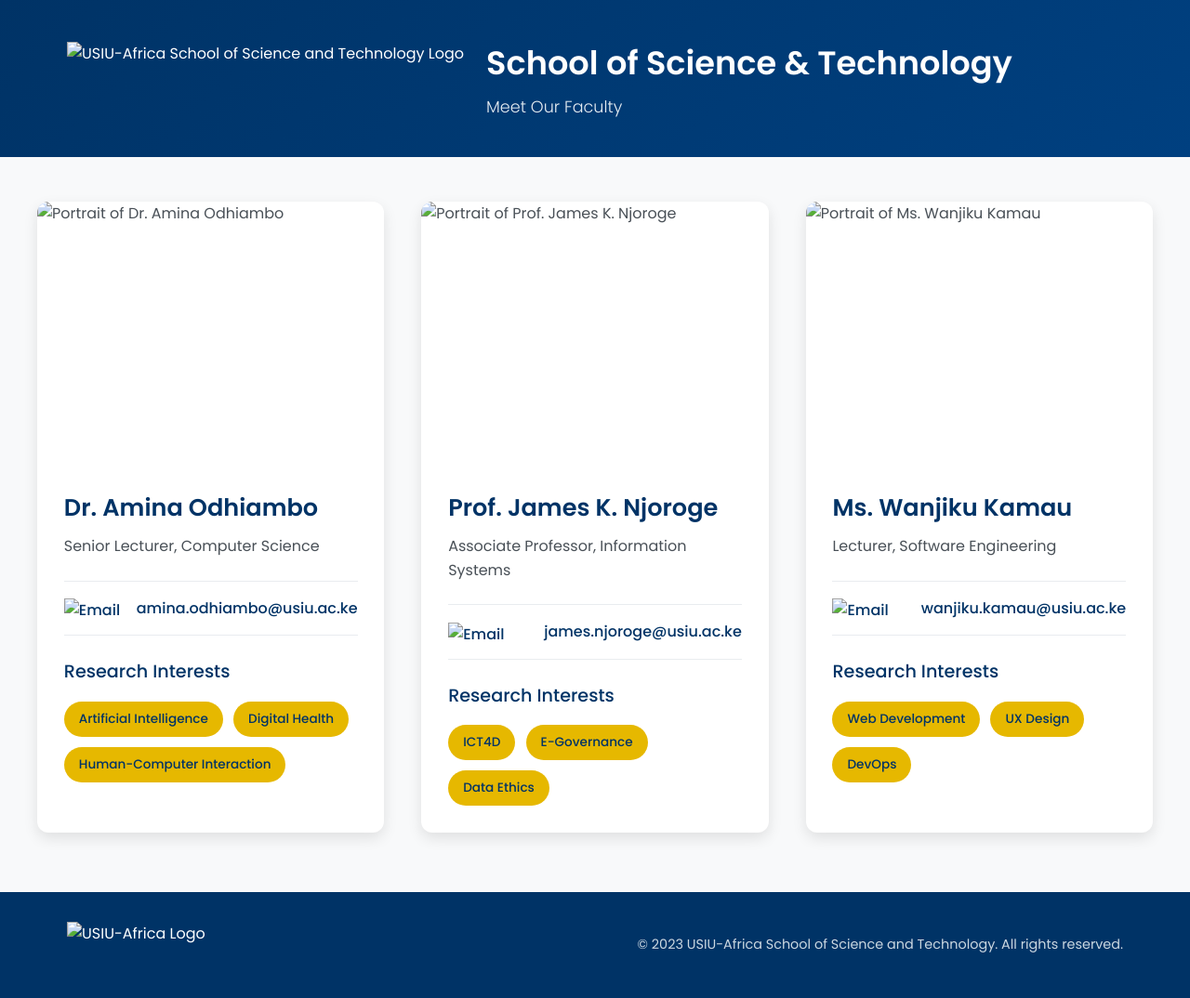
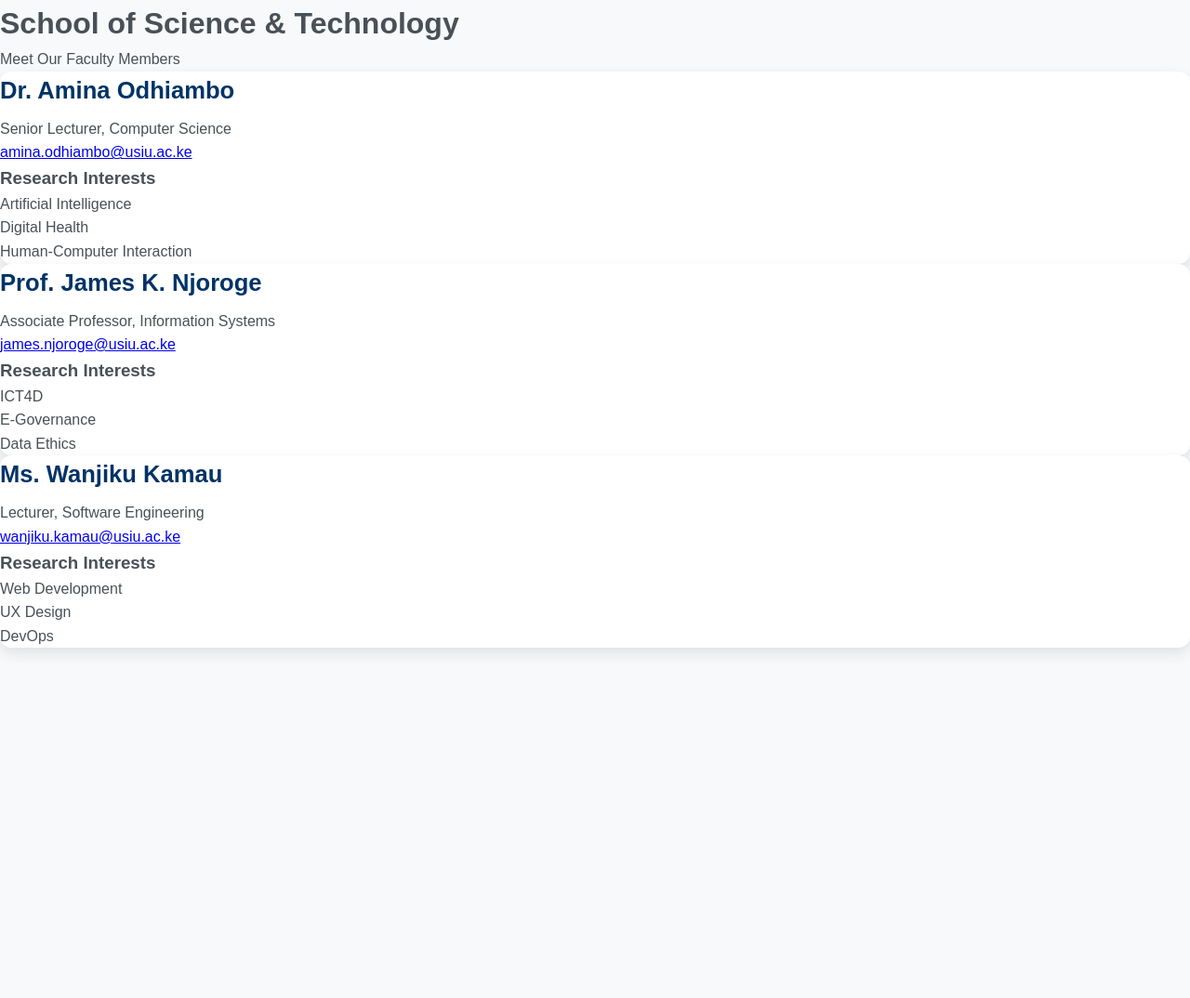
Before and after one commit to Ruel3/Facult-profile-page, a plain HTML site: page index.html in a window 1280 px wide. Shown: the whole page at 93% size. After the commit the page ends 800 px from the top, so only its background shows below. Drawn offline with Linux system fonts and the light colour scheme.

Commit message:
Update index.html

```diff
--- a/index.html
+++ b/index.html
@@ -3,102 +3,73 @@
 <head>
     <meta charset="UTF-8">
     <meta name="viewport" content="width=device-width, initial-scale=1.0">
-    <title>School of Science & Technology - Faculty</title>
+    <title>USIU-Africa SST - Faculty Profiles</title>
     <link rel="stylesheet" href="style.css">
-    <link href="https://fonts.googleapis.com/css2?family=Poppins:wght@300;400;500;600;700&display=swap" rel="stylesheet">
+    <meta name="description" content="Faculty profiles for School of Science and Technology at USIU-Africa">
 </head>
 <body>
-    <header class="main-header">
-        <div class="header-content">
-            <img src="" alt="USIU-Africa School of Science and Technology Logo" class="logo">
-            <div class="header-text">
+    <header class="page-header">
         <h1>School of Science & Technology</h1>
-                <p class="subtitle">Meet Our Faculty</p>
-            </div>
-        </div>
+        <p>Meet Our Faculty Members</p>
     </header>
 
-    <main class="faculty-profiles">
-        <section class="faculty-grid">
+    <main class="faculty-container">
+        <!-- Faculty Member 1 -->
         <article class="faculty-card">
-                <div class="card-image">
-                    <img src="" alt="Portrait of Dr. Amina Odhiambo">
+            <div class="faculty-info">
+                <h2>Dr. Amina Odhiambo</h2>
+                <p class="title">Senior Lecturer, Computer Science</p>
+                <p class="email">
+                    <a href="mailto:amina.odhiambo@usiu.ac.ke">amina.odhiambo@usiu.ac.ke</a>
+                </p>
             </div>
-                <div class="card-content">
-                    <h2>Dr. Amina Odhiambo</h2>
-                    <p class="faculty-title">Senior Lecturer, Computer Science</p>
-                    <div class="faculty-contact">
-                        <a href="mailto:amina.odhiambo@usiu.ac.ke" class="email-link">
-                            <img src="" alt="Email icon" class="email-icon">
-                            amina.odhiambo@usiu.ac.ke
-                        </a>
-                    </div>
-                    <div class="research-section">
+            <div class="research-interests">
                 <h3>Research Interests</h3>
-                        <ul class="research-tags">
+                <ul class="interest-tags">
                     <li>Artificial Intelligence</li>
                     <li>Digital Health</li>
                     <li>Human-Computer Interaction</li>
                 </ul>
             </div>
-                </div>
         </article>
 
+        <!-- Faculty Member 2 -->
         <article class="faculty-card">
-                <div class="card-image">
-                    <img src="" alt="Portrait of Prof. James K. Njoroge">
+            <div class="faculty-info">
+                <h2>Prof. James K. Njoroge</h2>
+                <p class="title">Associate Professor, Information Systems</p>
+                <p class="email">
+                    <a href="mailto:james.njoroge@usiu.ac.ke">james.njoroge@usiu.ac.ke</a>
+                </p>
             </div>
-                <div class="card-content">
-                    <h2>Prof. James K. Njoroge</h2>
-                    <p class="faculty-title">Associate Professor, Information Systems</p>
-                    <div class="faculty-contact">
-                        <a href="mailto:james.njoroge@usiu.ac.ke" class="email-link">
-                            <img src="" alt="Email icon" class="email-icon">
-                            james.njoroge@usiu.ac.ke
-                        </a>
-                    </div>
-                    <div class="research-section">
+            <div class="research-interests">
                 <h3>Research Interests</h3>
-                        <ul class="research-tags">
+                <ul class="interest-tags">
                     <li>ICT4D</li>
                     <li>E-Governance</li>
                     <li>Data Ethics</li>
                 </ul>
             </div>
-                </div>
         </article>
 
+        <!-- Faculty Member 3 -->
         <article class="faculty-card">
-                <div class="card-image">
-                    <img src="" alt="Portrait of Ms. Wanjiku Kamau">
+            <div class="faculty-info">
+                <h2>Ms. Wanjiku Kamau</h2>
+                <p class="title">Lecturer, Software Engineering</p>
+                <p class="email">
+                    <a href="mailto:wanjiku.kamau@usiu.ac.ke">wanjiku.kamau@usiu.ac.ke</a>
+                </p>
             </div>
-                <div class="card-content">
-                    <h2>Ms. Wanjiku Kamau</h2>
-                    <p class="faculty-title">Lecturer, Software Engineering</p>
-                    <div class="faculty-contact">
-                        <a href="mailto:wanjiku.kamau@usiu.ac.ke" class="email-link">
-                            <img src="" alt="Email icon" class="email-icon">
-                            wanjiku.kamau@usiu.ac.ke
-                        </a>
-                    </div>
-                    <div class="research-section">
+            <div class="research-interests">
                 <h3>Research Interests</h3>
-                        <ul class="research-tags">
+                <ul class="interest-tags">
                     <li>Web Development</li>
                     <li>UX Design</li>
                     <li>DevOps</li>
                 </ul>
             </div>
-                </div>
         </article>
-        </section>
     </main>
-
-    <footer class="main-footer">
-        <div class="footer-content">
-            <img src="" alt="USIU-Africa Logo" class="footer-logo">
-            <p class="copyright">&copy; 2023 USIU-Africa School of Science and Technology. All rights reserved.</p>
-        </div>
-    </footer>
 </body>
 </html>
```
Lines whose indentation alone changed are shown as unchanged.
